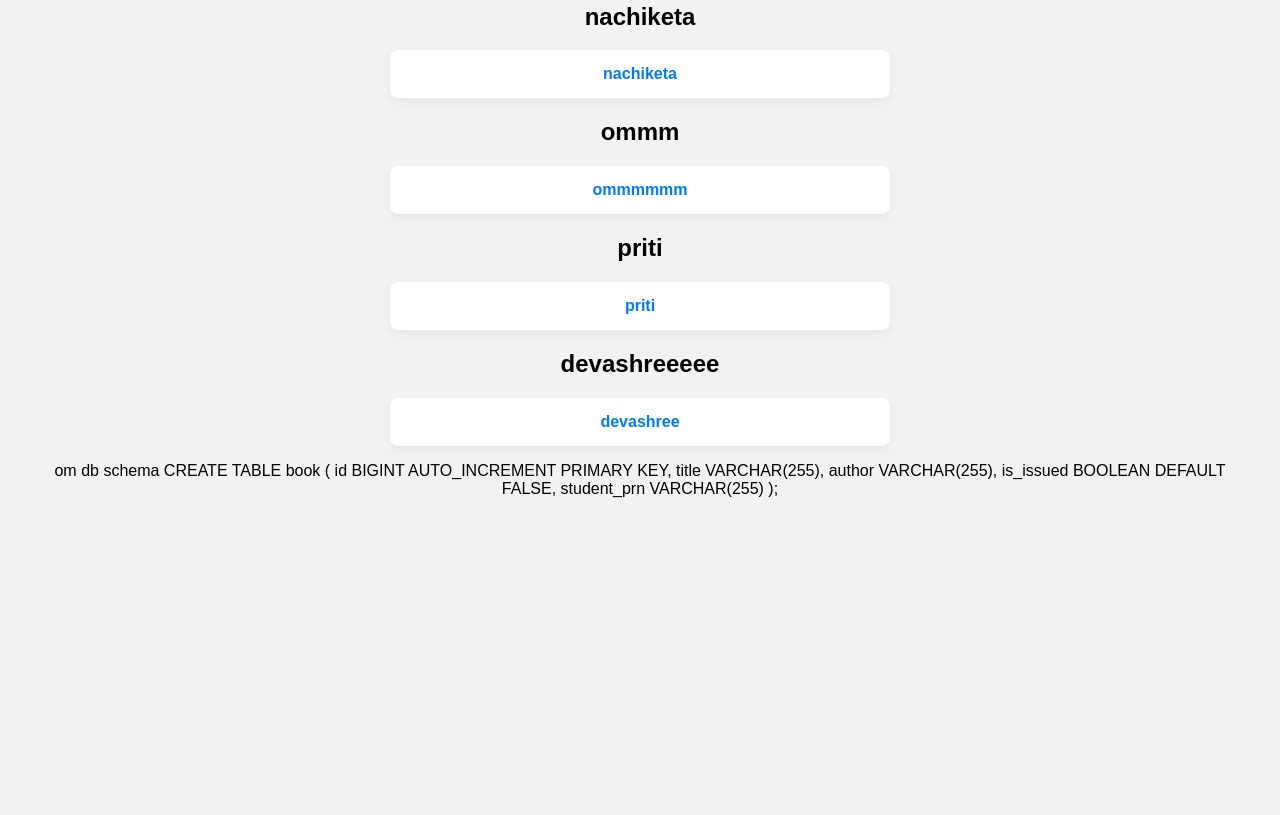
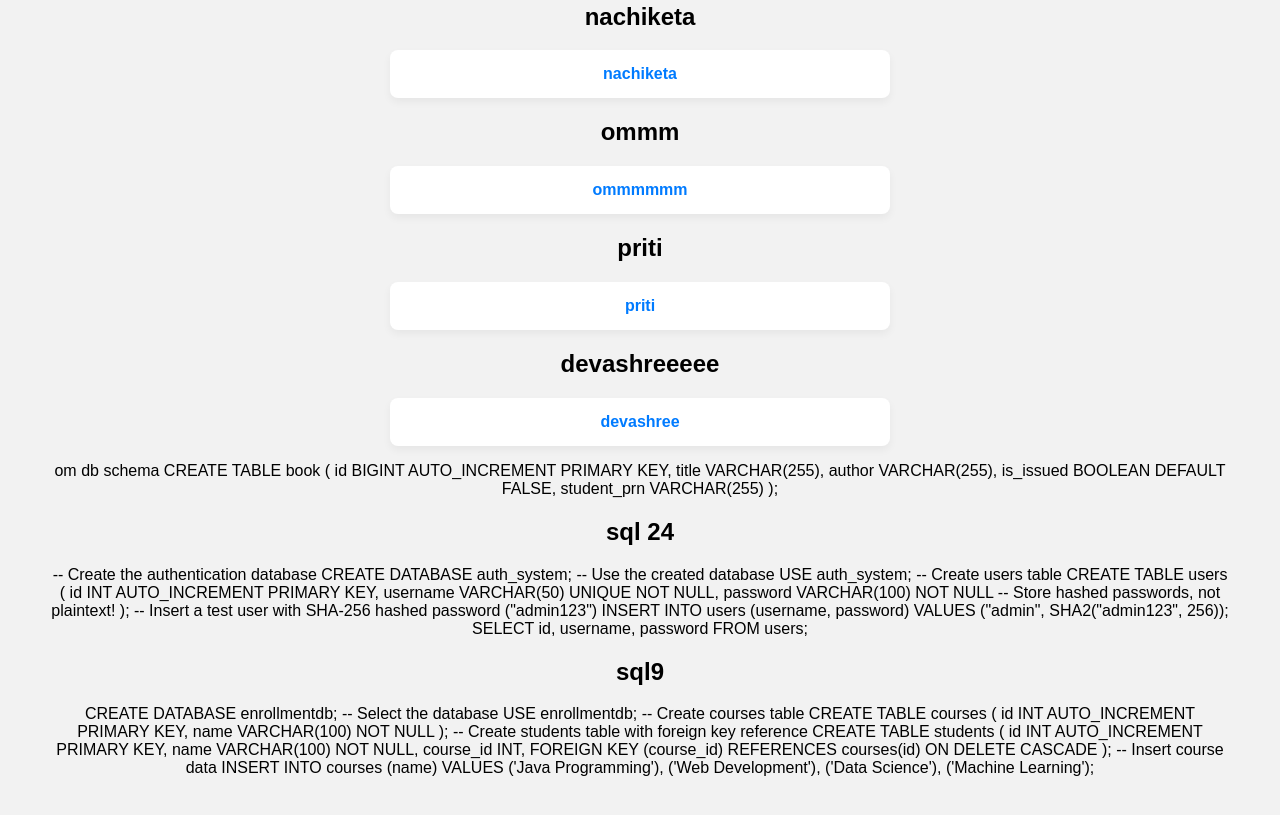
Before and after one commit to ompkolte/bdsm, a plain HTML site: page index.html in a window 1280 px wide. Shown: the part 415-1230 px from the top of the page. Before the commit the page ends 977 px from the top, so only its background shows below. Drawn offline with Linux system fonts and the light colour scheme.

Commit message:
Update index.html

```diff
--- a/index.html
+++ b/index.html
@@ -74,5 +74,61 @@
     student_prn VARCHAR(255)
 );
     </p>
+    <h2>
+        sql 24
+    </h2>
+    <p>
+        -- Create the authentication database
+CREATE DATABASE auth_system;
+
+-- Use the created database
+USE auth_system;
+
+-- Create users table
+CREATE TABLE users (
+    id INT AUTO_INCREMENT PRIMARY KEY,
+    username VARCHAR(50) UNIQUE NOT NULL,
+    password VARCHAR(100) NOT NULL  -- Store hashed passwords, not plaintext!
+);
+
+-- Insert a test user with SHA-256 hashed password ("admin123")
+INSERT INTO users (username, password)
+VALUES ("admin", SHA2("admin123", 256));
+
+
+SELECT id, username, password FROM users;
+    </p>
+
+    <h2>
+        sql9
+    </h2>
+    <p>
+        CREATE DATABASE enrollmentdb;
+
+-- Select the database
+USE enrollmentdb;
+
+-- Create courses table
+CREATE TABLE courses (
+    id INT AUTO_INCREMENT PRIMARY KEY,
+    name VARCHAR(100) NOT NULL
+);
+
+-- Create students table with foreign key reference
+CREATE TABLE students (
+    id INT AUTO_INCREMENT PRIMARY KEY,
+    name VARCHAR(100) NOT NULL,
+    course_id INT,
+    FOREIGN KEY (course_id) REFERENCES courses(id) ON DELETE CASCADE
+);
+
+-- Insert course data
+INSERT INTO courses (name)
+VALUES
+    ('Java Programming'),
+    ('Web Development'),
+    ('Data Science'),
+    ('Machine Learning');
+    </p>
 </body>
 </html>
```
